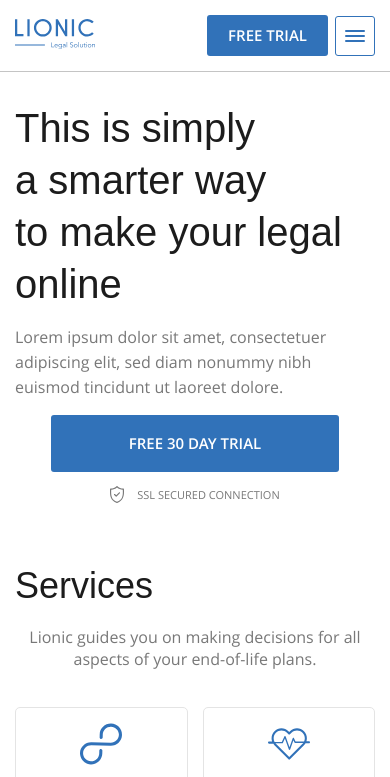
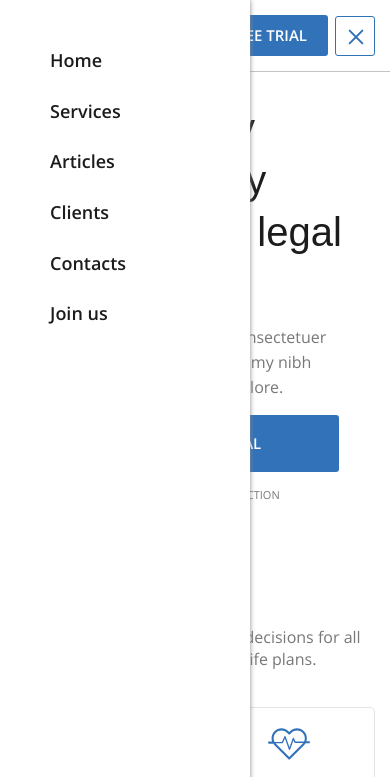
Before and after one commit to ValeriyaKulagina/lionic, a plain HTML site: page index.html in a window 390 px wide. Both pictures are taken after a click on the button 355 px from the left and 35 px from the top of the page. Shown: the top 777 px of the page. Drawn offline with Linux system fonts and the light colour scheme; a web font is replaced by a local one.

Commit message:
added burger menu and show more button in "Articles"

```diff
--- a/css/media.css
+++ b/css/media.css
@@ -6,13 +6,70 @@
 }
 
 @media (max-width: 992px) {
-  .header__nav {
-    display: none;
-  }
 
   .header__btn {
     margin-right: 7px;
     padding: 12px 35px;
+  }
+
+  .header__nav {
+    position: absolute;
+    left: 0;
+    top: 0;
+    width: 50%;
+    min-width: 250px;
+    height: 100vh;
+    z-index: 1000;
+    padding: 50px;
+    box-shadow: 0 0 5px #888;
+    background-color: #fff;
+    overflow-y: auto;
+    visibility: hidden;
+    transform: translateX(-120%);
+    transition: visibility 0.3s ease-in-out, transform 0.3s ease-in-out;
+  }
+
+  .stop-scroll {
+    overflow: hidden;
+  }
+
+  .header__nav .nav__list {
+    flex-direction: column;
+  }
+
+  .header__nav .nav__item:not(:last-child) {
+    margin-right: 0;
+    margin-bottom: 30px;
+  }
+
+  .header__nav .nav__link {
+    font-size: 18px;
+  }
+
+  .header__nav--active {
+    visibility: visible;
+    transform: none;
+  }
+
+  .burger--active .burger__line:nth-child(2) {
+    opacity: 0;
+  }
+
+  .burger--active .burger__line:first-child {
+    left: 25%;
+    top: 50%;
+    transform: rotate(45deg);
+    transform-origin: center;
+    transition: transform 0.3s ease-in-out, top 0.3s ease-in-out, left 0.3s ease-in-out;
+  }
+
+  .burger--active .burger__line:last-child {
+    bottom: auto;
+    left: 25%;
+    top: 50%;
+    transform: rotate(-45deg);
+    transform-origin: center;
+    transition: transform 0.3s ease-in-out, top 0.3s ease-in-out, left 0.3s ease-in-out;
   }
 
   .burger {
@@ -411,4 +468,21 @@
     height: 1px;
     background-color: #c4c4c4;
   }
+
+  .articles-center {
+    display: block;
+  }
+
+  .articles__item:not(:nth-child(-n + 2)) {
+    display: none;
+  }
+
+  .articles-center--hidden {
+    display: none;
+  }
+
+  .articles__item.articles__item--visible {
+    display: block;
+  }
+
 }
--- a/css/style.css
+++ b/css/style.css
@@ -458,6 +458,12 @@ body {
   color: #fff;
 }
 
+.articles-center {
+  display: none;
+  padding-top: 20px;
+  text-align: center;
+}
+
 /*clients*/
 
 .clients {
--- a/index.html
+++ b/index.html
@@ -183,10 +183,10 @@
                 <img src="img/blog-2.jpg" alt="Blog photo 2" class="blog-preview__image">
                 <div class="blog-preview__text">
                   <time class="blog-preview__time" datetime="2023-01-16 18:10">
-                    29 Nov 2021
+                    28 Nov 2021
                   </time>
                   <h3 class="blog-preview__title">
-                    Rights and obligations
+                    Consulting
                   </h3>
                   <p class="blog-preview__decr">
                     Lorem ipsum dolor sit amet, consectetuer adipiscing elit, sed diam nonummy
@@ -201,10 +201,10 @@
                 <img src="img/blog-3.jpg" alt="Blog photo 3" class="blog-preview__image">
                 <div class="blog-preview__text">
                   <time class="blog-preview__time" datetime="2023-01-16 18:10">
-                    28 Nov 2021
+                    29 Nov 2021
                   </time>
                   <h3 class="blog-preview__title">
-                    Consulting
+                    Rights and obligations
                   </h3>
                   <p class="blog-preview__decr">
                     Lorem ipsum dolor sit amet, consectetuer adipiscing elit, sed diam nonummy
@@ -232,6 +232,9 @@
             </article>
           </li>
         </ul>
+        <div class="articles-center">
+          <button class="btn btn-reset articles-more">Показать ещё</button>
+        </div>
       </div>
     </section>
 
@@ -466,6 +469,7 @@
       </div>
     </div>
   </footer>
+  <script src="./script.js"></script>
 </body>
 
 </html>
--- /dev/null
+++ b/script.js
@@ -0,0 +1,30 @@
+let burger = document.querySelector('.burger');
+let menu = document.querySelector('.header__nav');
+let menuLinks = menu.querySelectorAll('.nav__link')
+
+burger.addEventListener('click', function() {
+  burger.classList.toggle('burger--active');
+
+  menu.classList.toggle('header__nav--active');
+
+  document.body.classList.toggle('stop-scroll');
+});
+
+menuLinks.forEach(function(el) {
+  el.addEventListener('click', function() {
+
+    burger.classList.remove('burger--active');
+
+    menu.classList.remove('header__nav--active');
+
+    document.body.classList.remove('stop-scroll');
+  })
+});
+
+let btnMore = document.querySelector('.articles-more');
+let articlesItems = document.querySelectorAll('.articles__item');
+
+btnMore.addEventListener('click', () => {
+  articlesItems.forEach(el => {el.classList.add('articles__item--visible')});
+  btnMore.closest('.articles-center').classList.add('articles-center--hidden');
+});
```
